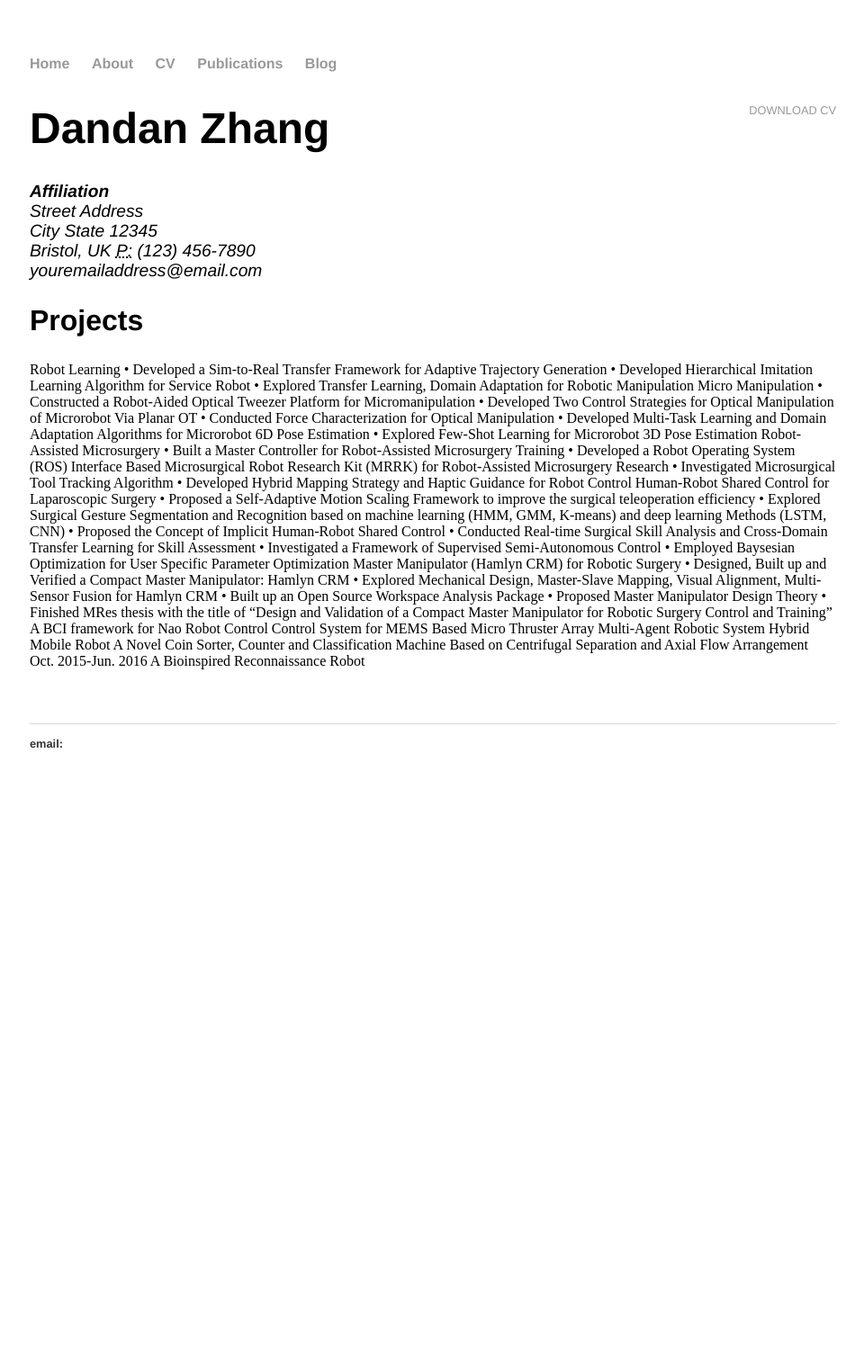
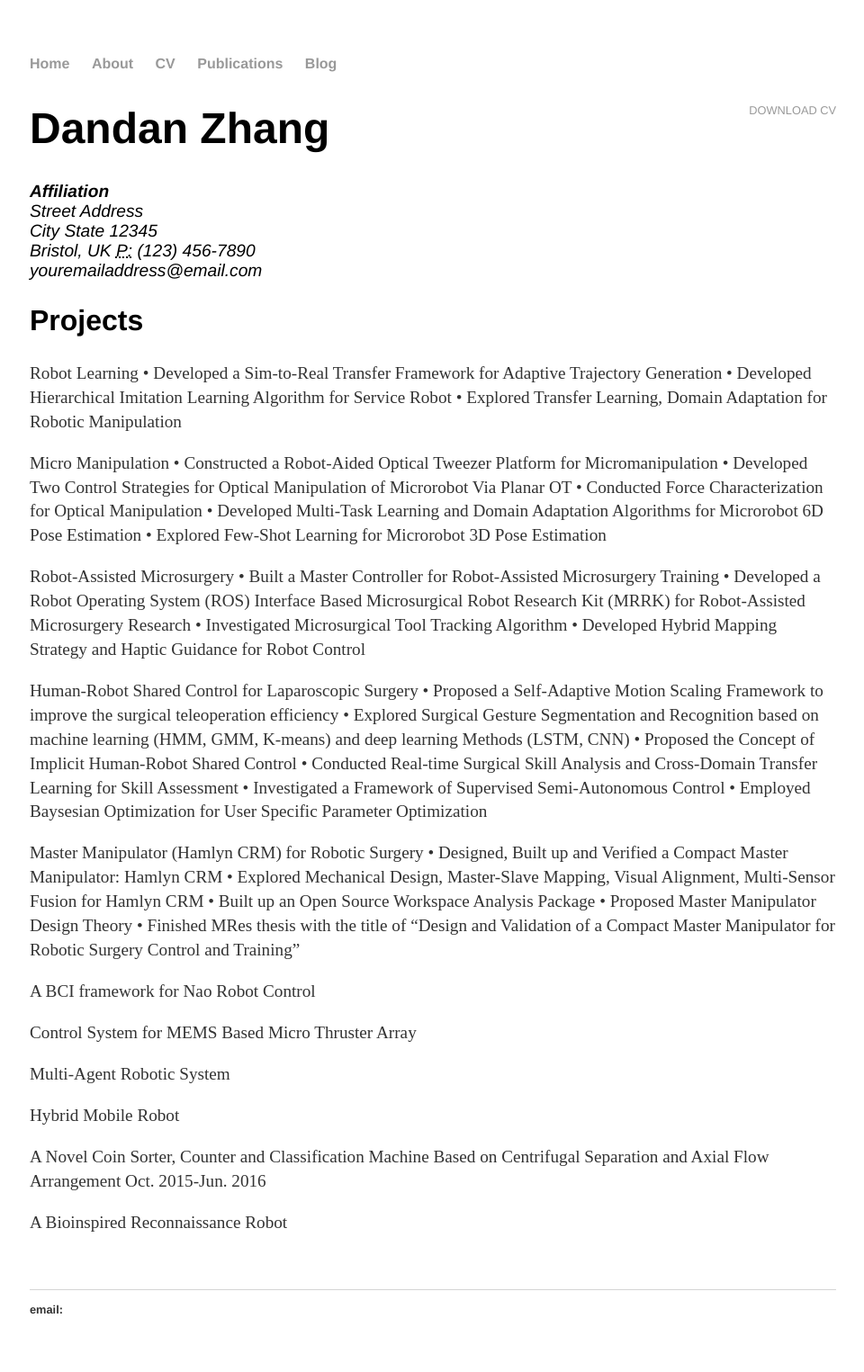
Before and after one commit to ImperialDanDan/ImperialDanDan.github.io, a Jekyll site: the page built from cv/index.html, in a window 1280 px wide. Shown: the whole page at 90% size, without its empty margins (159-1119 px from the left). Built offline with Jekyll 4.4.1, drawn with Linux system fonts in a browser that asks for light colours; Markdown is read by kramdown in place of the engine named in the settings; before the commit the page ends 900 px from its top, so only the background shows below that.

```diff
--- a/cv/index.html
+++ b/cv/index.html
@@ -16,25 +16,25 @@ title: CV of Your Name
 
 
 		<h2>Projects</h2>
-Robot Learning
+<p>Robot Learning            </a>
 •	Developed a Sim-to-Real Transfer Framework for Adaptive Trajectory Generation
 •	Developed Hierarchical Imitation Learning Algorithm for Service Robot
 •	Explored Transfer Learning, Domain Adaptation for Robotic Manipulation
 
-Micro Manipulation
+<p>Micro Manipulation </a>
 •	Constructed a Robot-Aided Optical Tweezer Platform for Micromanipulation
 •	Developed Two Control Strategies for Optical Manipulation of Microrobot Via Planar OT
 •	Conducted Force Characterization for Optical Manipulation
 •	Developed Multi-Task Learning and Domain Adaptation Algorithms for Microrobot 6D Pose Estimation
 •	Explored Few-Shot Learning for Microrobot 3D Pose Estimation
 
-Robot-Assisted Microsurgery
+<p>Robot-Assisted Microsurgery	</a>
 •	Built a Master Controller for Robot-Assisted Microsurgery Training
 •	Developed a Robot Operating System (ROS) Interface Based Microsurgical Robot Research Kit (MRRK) for Robot-Assisted Microsurgery Research
 •	Investigated Microsurgical Tool Tracking Algorithm
 •	Developed Hybrid Mapping Strategy and Haptic Guidance for Robot Control
 
-Human-Robot Shared Control for Laparoscopic Surgery
+<p>Human-Robot Shared Control for Laparoscopic Surgery  </a>
 •	Proposed a Self-Adaptive Motion Scaling Framework to improve the surgical teleoperation efficiency
 •	Explored Surgical Gesture Segmentation and Recognition based on machine learning (HMM, GMM, K-means) and deep learning Methods (LSTM, CNN)
 •	Proposed the Concept of Implicit Human-Robot Shared Control
@@ -42,28 +42,28 @@ Human-Robot Shared Control for Laparoscopic Surgery
 •	Investigated a Framework of Supervised Semi-Autonomous Control
 •	Employed Baysesian Optimization for User Specific Parameter Optimization
 
-Master Manipulator (Hamlyn CRM) for Robotic Surgery
+<p>Master Manipulator (Hamlyn CRM) for Robotic Surgery </a>
 •	Designed, Built up and Verified a Compact Master Manipulator: Hamlyn CRM
 •	Explored Mechanical Design, Master-Slave Mapping, Visual Alignment, Multi-Sensor Fusion for Hamlyn CRM
 •	Built up an Open Source Workspace Analysis Package
 •	Proposed Master Manipulator Design Theory
 •	Finished MRes thesis with the title of “Design and Validation of a Compact Master Manipulator for Robotic Surgery Control and Training”
 
-A BCI framework for Nao Robot Control
+<p>A BCI framework for Nao Robot Control</a>
 
 
-Control System for MEMS Based Micro Thruster Array
+<p>Control System for MEMS Based Micro Thruster Array</a>
 
-Multi-Agent Robotic System
+<p>Multi-Agent Robotic System</a>
 
 
-Hybrid Mobile Robot
+<p>Hybrid Mobile Robot</a>
 
 
-A Novel Coin Sorter, Counter and Classification Machine Based on Centrifugal Separation and Axial Flow Arrangement                                                                                                                                 Oct. 2015-Jun. 2016
+<p>A Novel Coin Sorter, Counter and Classification Machine Based on Centrifugal Separation and Axial Flow Arrangement </a>                                                                                                                                Oct. 2015-Jun. 2016
 
 
-A Bioinspired Reconnaissance Robot
+		<p>A Bioinspired Reconnaissance Robot  </a>
 
 
 
```
